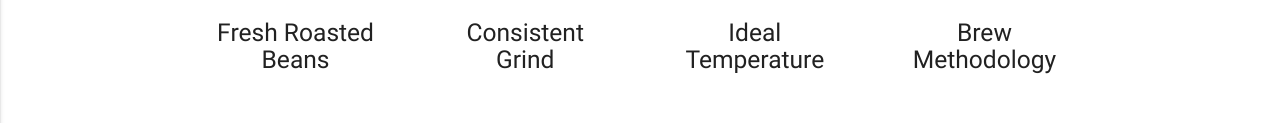
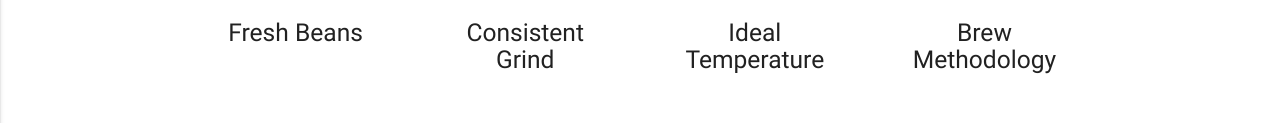
Before and after one commit to blackcoffeebrew/blackcoffeebrew.github.io, a plain HTML site: page index.html in a window 1280 px wide. Shown: the part 673-796 px from the top of the page. Drawn offline with nearby package versions, Linux system fonts and the light colour scheme.

Commit message:
wording index

```diff
--- a/index.html
+++ b/index.html
@@ -84,7 +84,7 @@
         <div class="col s12 m3">
           <div class="icon-block">
             <h2 class="center brown-text"><i class="material-icons">local_grocery_store</i></h2>
-            <h5 class="center">Fresh Roasted Beans</h5>
+            <h5 class="center">Fresh Beans</h5>
 
             <p class="light"></p>
           </div>
```
